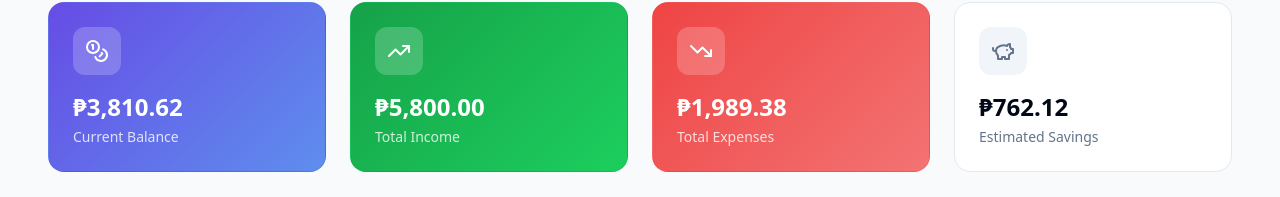
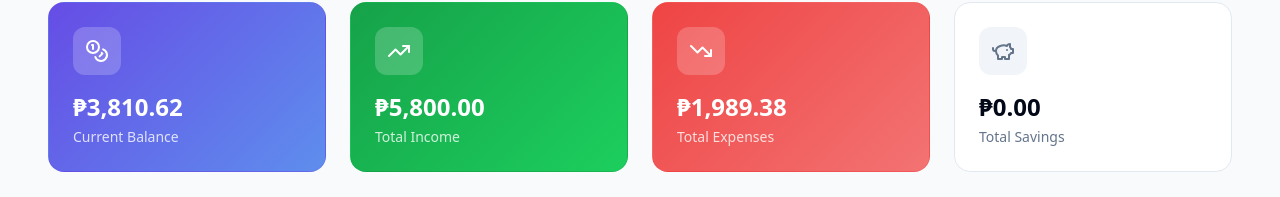
Before and after one commit to Rk4three/ai-finance-tracker, a React (Vite) app: page / in a window 1280 px wide. Shown: the part 741-938 px from the top of the page. Built offline with nearby package versions, Linux system fonts and the light colour scheme; the HTML template or start-up script is replaced by a standard one.

Commit message:
feat: Switch from Gemini to Groq for AI service

```diff
--- a/src/App.tsx
+++ b/src/App.tsx
@@ -33,7 +33,7 @@ interface Transaction {
   amount: number;
   date: string;
   description: string;
-  type: "income" | "expense";
+  type: "income" | "expense" | "savings";
   icon?: React.ComponentType<{ className?: string }>;
 }
 
@@ -104,7 +104,7 @@ const App = () => {
     dateRange: { start: '', end: '' },
     categories: [] as string[],
     amountRange: { min: '', max: '' },
-    type: 'all' as 'all' | 'income' | 'expense'
+    type: 'all' as 'all' | 'income' | 'expense' | 'savings'
   });
 
   // Expanded dummy data
@@ -211,6 +211,7 @@ const App = () => {
     if (categoryLower.includes('shopping') || categoryLower.includes('retail')) return ShoppingCart;
     if (categoryLower.includes('bill') || categoryLower.includes('utilities') || categoryLower.includes('rent')) return Home;
     if (categoryLower.includes('salary') || categoryLower.includes('income') || categoryLower.includes('freelance')) return Coins;
+    if (categoryLower.includes('savings') || categoryLower.includes('investment') || categoryLower.includes('emergency fund') || categoryLower.includes('retirement')) return PiggyBank;
     return Wallet;
   };
 
@@ -259,8 +260,8 @@ const App = () => {
   const dashboardData = useMemo(() => {
     const totalIncome = filteredTransactions.filter(t => t.type === 'income').reduce((sum, t) => sum + t.amount, 0);
     const totalExpenses = filteredTransactions.filter(t => t.type === 'expense').reduce((sum, t) => sum + t.amount, 0);
-    const balance = totalIncome - totalExpenses;
-    const savings = Math.max(0, balance * 0.2);
+    const totalSavings = filteredTransactions.filter(t => t.type === 'savings').reduce((sum, t) => sum + t.amount, 0);
+    const balance = totalIncome - totalExpenses - totalSavings;
 
     const expensesByCategory = filteredTransactions
       .filter(t => t.type === 'expense')
@@ -272,7 +273,7 @@ const App = () => {
     const chartData = Object.entries(expensesByCategory).map(([name, value]) => ({ name, value }));
     const chartColors = generateChartColors(chartData.length);
 
-    return { totalIncome, totalExpenses, balance, savings, expensesByCategory, chartData, chartColors };
+    return { totalIncome, totalExpenses, balance, totalSavings, expensesByCategory, chartData, chartColors };
   }, [filteredTransactions]);
 
 
@@ -336,7 +337,7 @@ const App = () => {
           </div>
           <div className="text-right">
             <p className={`font-bold ${
-              transaction.type === 'income' ? 'text-income' : 'text-expense'
+              transaction.type === 'income' ? 'text-income' : transaction.type === 'expense' ? 'text-expense' : 'text-foreground'
             }`}>
               {transaction.type === 'income' ? '+' : '-'}₱{transaction.amount.toLocaleString(undefined, { minimumFractionDigits: 2, maximumFractionDigits: 2 })}
             </p>
@@ -477,8 +478,8 @@ const App = () => {
             variant="expense"
           />
           <StatCard
-            title="Estimated Savings"
-            value={dashboardData.savings}
+            title="Total Savings"
+            value={dashboardData.totalSavings}
             icon={PiggyBank}
             variant="default"
           />
--- a/src/components/FilterModal.tsx
+++ b/src/components/FilterModal.tsx
@@ -11,7 +11,7 @@ interface FilterOptions {
     min: string;
     max: string;
   };
-  type: 'all' | 'income' | 'expense';
+  type: 'all' | 'income' | 'expense' | 'savings';
 }
 
 interface FilterModalProps {
@@ -24,8 +24,9 @@ interface FilterModalProps {
 const FilterModal: React.FC<FilterModalProps> = ({ isOpen, onClose, onApply, currentFilters }) => {
   const [filters, setFilters] = useState<FilterOptions>(currentFilters);
 
-  const incomeCategories = ['Income', 'Salary', 'Freelance', 'Business', 'Investment', 'Gift', 'Refund'];
-  const expenseCategories = ['Food & Dining', 'Transportation', 'Shopping', 'Bills & Utilities', 'Entertainment', 'Health & Medical', 'Other'];
+  const incomeCategories = ['Salary', 'Freelance', 'Business', 'Investment', 'Gift', 'Refund', 'Other Income'];
+  const expenseCategories = ['Food & Dining', 'Transportation', 'Shopping', 'Bills & Utilities', 'Entertainment', 'Health & Medical', 'Education', 'Other'];
+  const savingsCategories = ['Emergency Fund', 'Retirement', 'Investment', 'Goals', 'Other Savings'];
 
   const categories = useMemo(() => {
     if (filters.type === 'income') {
@@ -34,7 +35,10 @@ const FilterModal: React.FC<FilterModalProps> = ({ isOpen, onClose, onApply, cur
     if (filters.type === 'expense') {
       return expenseCategories;
     }
-    return [...incomeCategories, ...expenseCategories];
+    if (filters.type === 'savings') {
+      return savingsCategories;
+    }
+    return [...incomeCategories, ...expenseCategories, ...savingsCategories];
   }, [filters.type]);
 
 
@@ -52,6 +56,8 @@ const FilterModal: React.FC<FilterModalProps> = ({ isOpen, onClose, onApply, cur
       type: 'all'
     };
     setFilters(resetFilters);
+    onApply(resetFilters);
+    onClose();
   };
 
   const toggleCategory = (category: string) => {
@@ -120,7 +126,7 @@ const FilterModal: React.FC<FilterModalProps> = ({ isOpen, onClose, onApply, cur
           <div>
             <label className="block text-sm font-medium text-foreground mb-3">Type</label>
             <div className="flex space-x-4">
-              {(['all', 'income', 'expense'] as const).map((type) => (
+              {(['all', 'income', 'expense', 'savings'] as const).map((type) => (
                 <label key={type} className="flex items-center">
                   <input
                     type="radio"
--- a/src/components/TransactionDetailModal.tsx
+++ b/src/components/TransactionDetailModal.tsx
@@ -67,7 +67,7 @@ const TransactionDetailModal: React.FC<TransactionDetailModalProps> = ({
               Amount
             </div>
             <p className={`text-2xl font-bold ${
-              transaction.type === 'income' ? 'text-income' : 'text-expense'
+              transaction.type === 'income' ? 'text-income' : transaction.type === 'expense' ? 'text-expense' : 'text-foreground'
             }`}>
               {transaction.type === 'income' ? '+' : '-'}₱{transaction.amount.toLocaleString()}
             </p>
```
Also changed, not shown: 1 other file (tests, documents, lock files or other folders).
